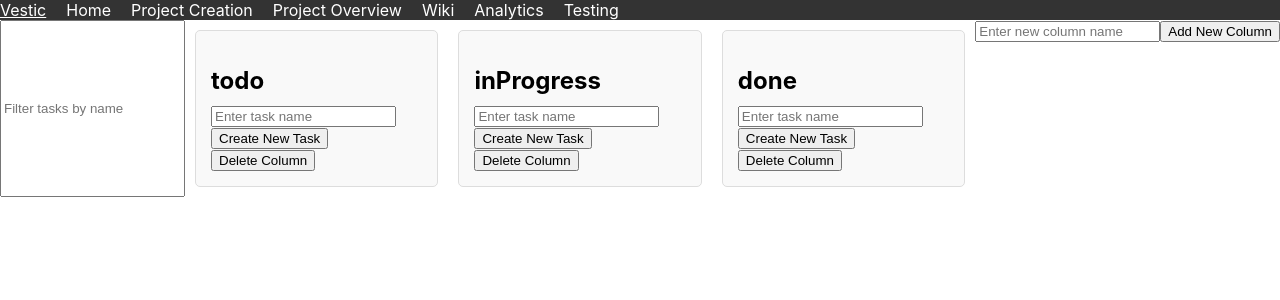
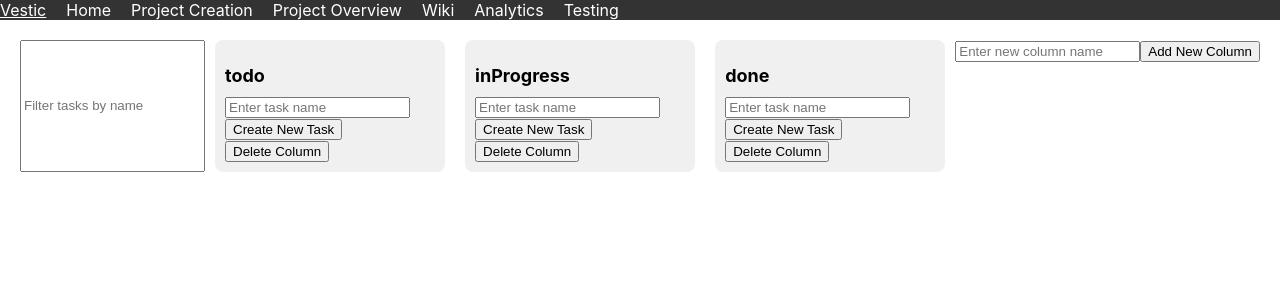
Before and after one commit to Sam772/Vestic, a React (Create React App) app: page /projectoverview in a window 1280 px wide. Shown: the top 300 px of the page. Built offline with nearby package versions, Linux system fonts and the light colour scheme.

Commit message:
kanban board css

```diff
--- a/src/pages/ProjectOverview.css
+++ b/src/pages/ProjectOverview.css
@@ -1,25 +1,71 @@
 .kanban-board {
     display: flex;
+    justify-content: space-between;
+    padding: 20px;
   }
 
   .column {
     flex: 1;
-    margin: 10px;
-    padding: 15px;
-    border: 1px solid #ddd;
-    background-color: #f9f9f9;
-    border-radius: 5px;
+    background-color: #f0f0f0;
+    border-radius: 8px;
+    padding: 10px;
+    margin: 0 10px;
+  }
+
+  .column h2 {
+    font-size: 18px;
+    margin-bottom: 10px;
   }
 
   .task {
-    margin: 5px 0;
+    background-color: #fff;
+    border: 1px solid #ccc;
+    border-radius: 4px;
     padding: 8px;
-    background-color: #fff;
-    border: 1px solid #ddd;
-    border-radius: 3px;
-    cursor: grab;
+    margin-bottom: 8px;
+    cursor: pointer;
   }
 
-.column h2 {
-    margin-bottom: 10px;
+  .task:hover {
+    background-color: #f0f0f0;
   }
+
+  .task input[type="text"] {
+    width: calc(100% - 70px);
+    margin-right: 10px;
+  }
+
+  .task button {
+    padding: 6px 10px;
+    background-color: #007bff;
+    color: #fff;
+    border: none;
+    border-radius: 4px;
+    cursor: pointer;
+  }
+
+  .task button:hover {
+    background-color: #0056b3;
+  }
+
+  .add-column {
+    margin-top: 20px;
+  }
+
+  .add-column input[type="text"] {
+    width: calc(100% - 100px);
+    margin-right: 10px;
+  }
+
+  .add-column button {
+    padding: 8px 12px;
+    background-color: #28a745;
+    color: #fff;
+    border: none;
+    border-radius: 4px;
+    cursor: pointer;
+  }
+
+  .add-column button:hover {
+    background-color: #218838;
+  }
```
Lines whose indentation alone changed are shown as unchanged.
